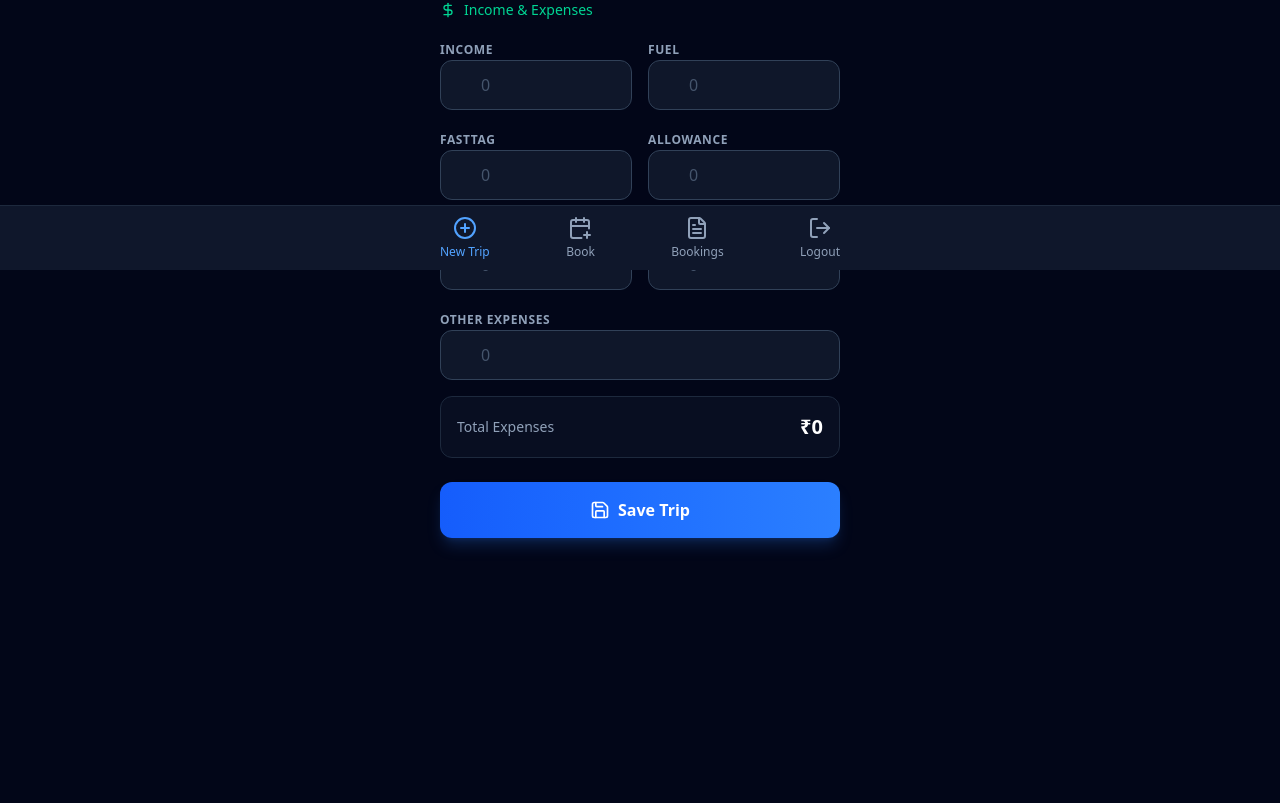
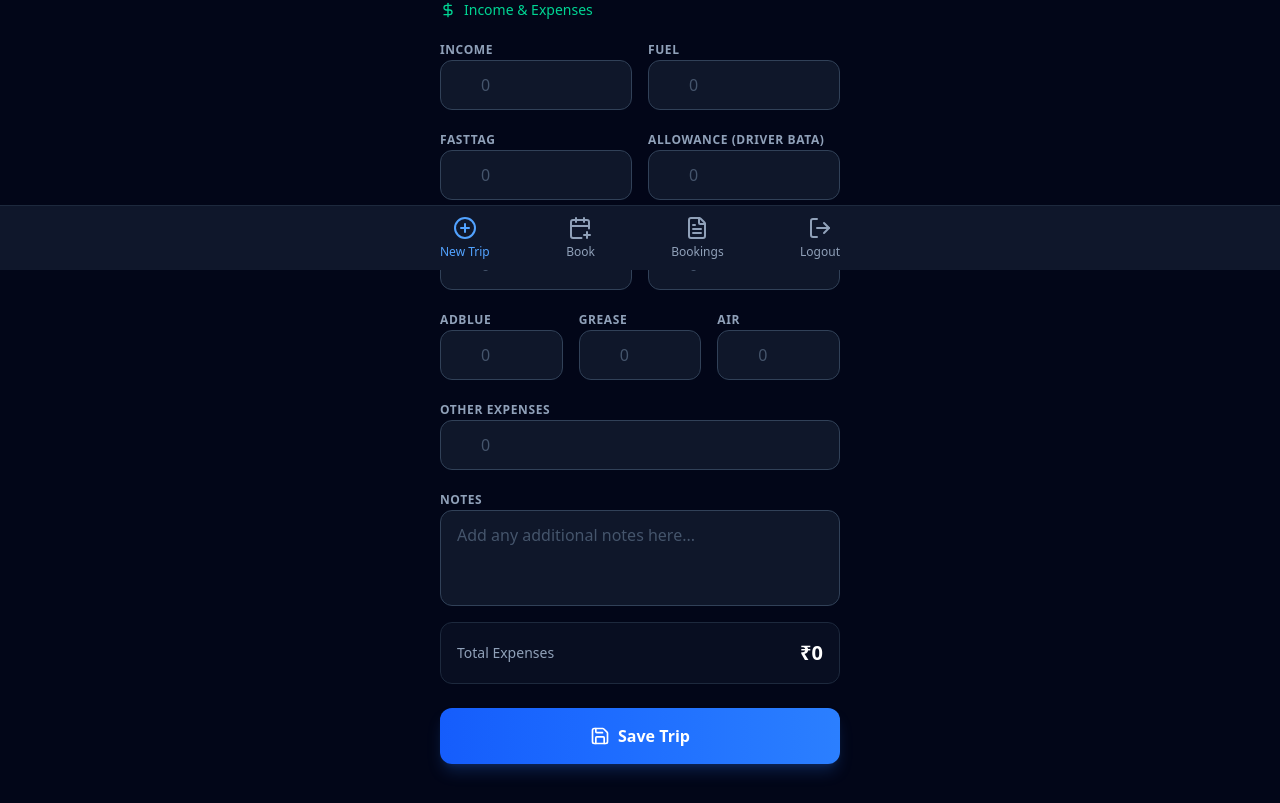
Before and after one commit to Mish-al7/fleet-ledger, a Next.js app: page /trips/new in a window 1280 px wide. Shown: the part 530-1333 px from the top of the page. Before the commit the page ends 1188 px from the top, so only its background shows below. Built offline with nearby package versions, Linux system fonts and the light colour scheme; no server answers.

Commit message:
added some more features for trips

```diff
--- /dev/null
+++ b/scripts/verify_trip_model.mjs
@@ -0,0 +1,55 @@
+import mongoose from 'mongoose';
+import Trip from '../src/models/Trip.js';
+import dotenv from 'dotenv';
+
+dotenv.config({ path: '.env' }); // Or .env depending on your setup
+
+async function verifyTripModel() {
+    try {
+        await mongoose.connect(process.env.MONGODB_URI);
+        console.log('Connected to MongoDB');
+
+        // Create a dummy trip with new fields
+        const tripData = {
+            trip_date: new Date(),
+            vehicle_id: new mongoose.Types.ObjectId(), // Dummy ID
+            driver_id: new mongoose.Types.ObjectId(), // Dummy ID
+            trip_route: 'Test Route',
+            income: 1000,
+            fuel: 100,
+            fasttag: 50,
+            driver_allowance: 200, // Allowance (Driver Bata)
+            service: 150, // Workshop Service
+            adblue: 30,
+            grease: 20,
+            air: 10,
+            deposit_to_kdr_bank: 0,
+            other_expense: 0,
+            notes: 'Test trip for verification'
+        };
+
+        const expectedTotalExpenses = 100 + 50 + 200 + 150 + 30 + 20 + 10; // = 560
+
+        // We can't actually save this because of foreign key constraints (vehicle_id/driver_id),
+        // but we can validate it.
+        const trip = new Trip(tripData);
+
+        // Trigger validation (which runs pre-validate hook)
+        await trip.validate();
+
+        console.log('Total Expenses Calculated:', trip.total_expenses);
+
+        if (trip.total_expenses === expectedTotalExpenses) {
+            console.log('SUCCESS: Total expenses calculation includes new fields correctly.');
+        } else {
+            console.error(`FAILURE: Expected ${expectedTotalExpenses}, got ${trip.total_expenses}`);
+        }
+
+    } catch (error) {
+        console.error('Verification Error:', error);
+    } finally {
+        await mongoose.disconnect();
+    }
+}
+
+verifyTripModel();
--- a/src/app/admin/ledger/[vehicleId]/page.js
+++ b/src/app/admin/ledger/[vehicleId]/page.js
@@ -301,8 +301,11 @@ export default function VehicleLedgerPage() {
                                                         <div className="flex flex-wrap gap-x-6 gap-y-2">
                                                             {row.fuel > 0 && <span className="text-xs text-slate-400">Fuel: <span className="text-white">₹{row.fuel.toLocaleString()}</span></span>}
                                                             {row.fasttag > 0 && <span className="text-xs text-slate-400">FastTag: <span className="text-white">₹{row.fasttag.toLocaleString()}</span></span>}
-                                                            {row.driver_allowance > 0 && <span className="text-xs text-slate-400">Allowance: <span className="text-white">₹{row.driver_allowance.toLocaleString()}</span></span>}
-                                                            {row.service > 0 && <span className="text-xs text-slate-400">Service: <span className="text-white">₹{row.service.toLocaleString()}</span></span>}
+                                                            {row.driver_allowance > 0 && <span className="text-xs text-slate-400">Allowance (Driver Bata): <span className="text-white">₹{row.driver_allowance.toLocaleString()}</span></span>}
+                                                            {row.service > 0 && <span className="text-xs text-slate-400">Workshop Service: <span className="text-white">₹{row.service.toLocaleString()}</span></span>}
+                                                            {row.adblue > 0 && <span className="text-xs text-slate-400">AdBlue: <span className="text-white">₹{row.adblue.toLocaleString()}</span></span>}
+                                                            {row.grease > 0 && <span className="text-xs text-slate-400">Grease: <span className="text-white">₹{row.grease.toLocaleString()}</span></span>}
+                                                            {row.air > 0 && <span className="text-xs text-slate-400">Air: <span className="text-white">₹{row.air.toLocaleString()}</span></span>}
                                                             {row.deposit_to_kdr_bank > 0 && <span className="text-xs text-slate-400">Bank Dep: <span className="text-white">₹{row.deposit_to_kdr_bank.toLocaleString()}</span></span>}
                                                             {row.other_expense > 0 && <span className="text-xs text-slate-400">Other: <span className="text-white">₹{row.other_expense.toLocaleString()}</span></span>}
                                                         </div>
--- a/src/app/components/EditTripModal.js
+++ b/src/app/components/EditTripModal.js
@@ -39,6 +39,9 @@ export default function EditTripModal({ trip, onClose, onUpdate }) {
         fasttag: '',
         driver_allowance: '',
         service: '',
+        adblue: '',
+        grease: '',
+        air: '',
         deposit_to_kdr_bank: '',
         other_expense: '',
         notes: ''
@@ -56,6 +59,9 @@ export default function EditTripModal({ trip, onClose, onUpdate }) {
                 fasttag: trip.fasttag || '',
                 driver_allowance: trip.driver_allowance || '',
                 service: trip.service || '',
+                adblue: trip.adblue || '',
+                grease: trip.grease || '',
+                air: trip.air || '',
                 deposit_to_kdr_bank: trip.deposit_to_kdr_bank || '',
                 other_expense: trip.other_expense || '',
                 notes: trip.notes || ''
@@ -115,7 +121,8 @@ export default function EditTripModal({ trip, onClose, onUpdate }) {
     // Calculate Total Expenses for Preview
     const totalExpenses = [
         'fuel', 'fasttag', 'driver_allowance',
-        'service', 'deposit_to_kdr_bank', 'other_expense'
+        'service', 'adblue', 'grease', 'air',
+        'deposit_to_kdr_bank', 'other_expense'
     ].reduce((sum, field) => sum + (Number(formData[field]) || 0), 0);
 
     if (!trip) return null;
@@ -200,8 +207,11 @@ export default function EditTripModal({ trip, onClose, onUpdate }) {
                                 <InputGroup label="Income" name="income" value={formData.income} onChange={handleChange} type="number" placeholder="0" required />
                                 <InputGroup label="Fuel" name="fuel" value={formData.fuel} onChange={handleChange} type="number" placeholder="0" />
                                 <InputGroup label="FastTag" name="fasttag" value={formData.fasttag} onChange={handleChange} type="number" placeholder="0" />
-                                <InputGroup label="Allowance" name="driver_allowance" value={formData.driver_allowance} onChange={handleChange} type="number" placeholder="0" />
-                                <InputGroup label="Service" name="service" value={formData.service} onChange={handleChange} type="number" placeholder="0" />
+                                <InputGroup label="Allowance (Driver Bata)" name="driver_allowance" value={formData.driver_allowance} onChange={handleChange} type="number" placeholder="0" />
+                                <InputGroup label="Workshop Service" name="service" value={formData.service} onChange={handleChange} type="number" placeholder="0" />
+                                <InputGroup label="AdBlue" name="adblue" value={formData.adblue} onChange={handleChange} type="number" placeholder="0" />
+                                <InputGroup label="Grease" name="grease" value={formData.grease} onChange={handleChange} type="number" placeholder="0" />
+                                <InputGroup label="Air" name="air" value={formData.air} onChange={handleChange} type="number" placeholder="0" />
                                 <InputGroup label="Deposit to Bank" name="deposit_to_kdr_bank" value={formData.deposit_to_kdr_bank} onChange={handleChange} type="number" placeholder="0" />
                             </div>
 
--- a/src/app/trips/new/page.js
+++ b/src/app/trips/new/page.js
@@ -45,6 +45,9 @@ export default function NewTripPage() {
         fasttag: '',
         driver_allowance: '',
         service: '',
+        adblue: '',
+        grease: '',
+        air: '',
         deposit_to_kdr_bank: '',
         other_expense: '',
         notes: ''
@@ -80,7 +83,8 @@ export default function NewTripPage() {
     // Calculate Total Expenses for Preview
     const totalExpenses = [
         'fuel', 'fasttag', 'driver_allowance',
-        'service', 'deposit_to_kdr_bank', 'other_expense'
+        'service', 'adblue', 'grease', 'air',
+        'deposit_to_kdr_bank', 'other_expense'
     ].reduce((sum, field) => sum + (Number(formData[field]) || 0), 0);
 
     const [success, setSuccess] = useState(false);
@@ -117,6 +121,9 @@ export default function NewTripPage() {
                 fasttag: '',
                 driver_allowance: '',
                 service: '',
+                adblue: '',
+                grease: '',
+                air: '',
                 deposit_to_kdr_bank: '',
                 other_expense: '',
                 notes: ''
@@ -229,15 +236,32 @@ export default function NewTripPage() {
 
                         <div className="grid grid-cols-2 gap-4">
                             <InputGroup label="FastTag" name="fasttag" value={formData.fasttag} onChange={handleChange} type="number" placeholder="0" />
-                            <InputGroup label="Allowance" name="driver_allowance" value={formData.driver_allowance} onChange={handleChange} type="number" placeholder="0" />
+                            <InputGroup label="Allowance (Driver Bata)" name="driver_allowance" value={formData.driver_allowance} onChange={handleChange} type="number" placeholder="0" />
                         </div>
 
                         <div className="grid grid-cols-2 gap-4">
-                            <InputGroup label="Service" name="service" value={formData.service} onChange={handleChange} type="number" placeholder="0" />
+                            <InputGroup label="Workshop Service" name="service" value={formData.service} onChange={handleChange} type="number" placeholder="0" />
                             <InputGroup label="Deposit to Bank" name="deposit_to_kdr_bank" value={formData.deposit_to_kdr_bank} onChange={handleChange} type="number" placeholder="0" />
                         </div>
 
+                        <div className="grid grid-cols-3 gap-4">
+                            <InputGroup label="AdBlue" name="adblue" value={formData.adblue} onChange={handleChange} type="number" placeholder="0" />
+                            <InputGroup label="Grease" name="grease" value={formData.grease} onChange={handleChange} type="number" placeholder="0" />
+                            <InputGroup label="Air" name="air" value={formData.air} onChange={handleChange} type="number" placeholder="0" />
+                        </div>
+
                         <InputGroup label="Other Expenses" name="other_expense" value={formData.other_expense} onChange={handleChange} type="number" placeholder="0" />
+
+                        <div className="space-y-1">
+                            <label className="text-xs font-semibold text-slate-400 uppercase tracking-wider">Notes</label>
+                            <textarea
+                                name="notes"
+                                value={formData.notes}
+                                onChange={handleChange}
+                                placeholder="Add any additional notes here..."
+                                className="block w-full px-4 py-3 bg-slate-800/50 border border-slate-700 rounded-xl text-white placeholder-slate-600 focus:outline-none focus:ring-2 focus:ring-blue-500/50 focus:border-blue-500 transition-all h-24 resize-none"
+                            />
+                        </div>
 
                         {/* Total Expense Preview Card */}
                         <div className="bg-slate-900/50 rounded-xl p-4 border border-slate-800 flex justify-between items-center">
--- a/src/models/Trip.js
+++ b/src/models/Trip.js
@@ -39,6 +39,12 @@ const TripSchema = new mongoose.Schema({
     fasttag: { type: Number, default: 0, min: 0 },
     driver_allowance: { type: Number, default: 0, min: 0 },
     service: { type: Number, default: 0, min: 0 },
+
+    // New Fields
+    adblue: { type: Number, default: 0, min: 0 },
+    grease: { type: Number, default: 0, min: 0 },
+    air: { type: Number, default: 0, min: 0 },
+
     deposit_to_kdr_bank: { type: Number, default: 0, min: 0 },
     other_expense: { type: Number, default: 0, min: 0 },
 
@@ -78,6 +84,9 @@ TripSchema.pre('validate', function () {
         (this.fasttag || 0) +
         (this.driver_allowance || 0) +
         (this.service || 0) +
+        (this.adblue || 0) +
+        (this.grease || 0) +
+        (this.air || 0) +
         (this.deposit_to_kdr_bank || 0) +
         (this.other_expense || 0)
     );
```
